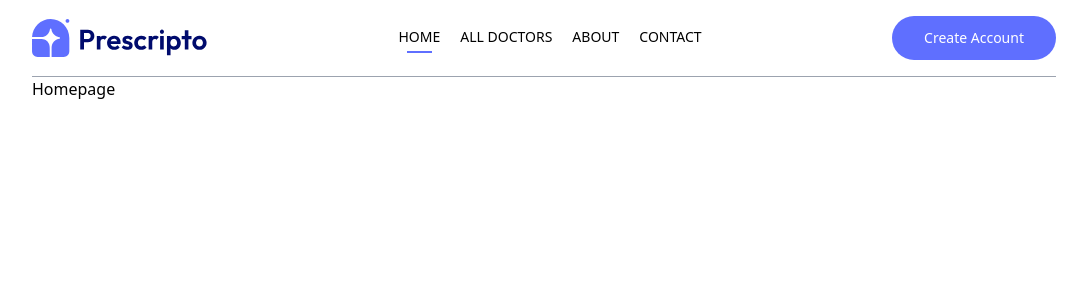
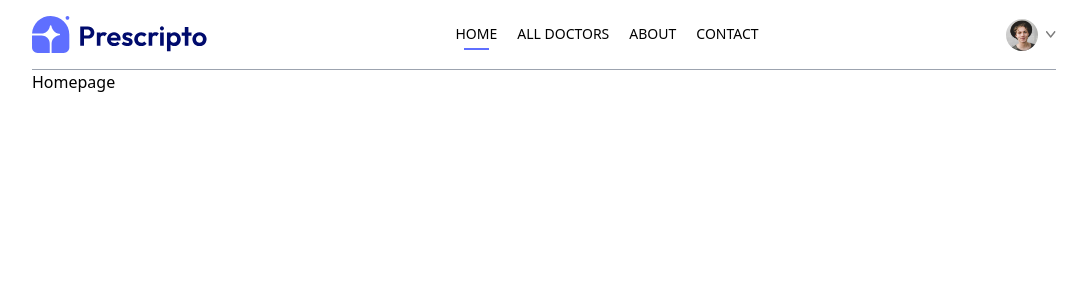
Before and after one commit to kubirthan/Doctor-Appointment-Booking-System, a React app: page / in a window 1280 px wide. Shown: the top 300 px of the page, without its empty margins (96-1183 px from the left). Built offline with nearby package versions, Linux system fonts and the light colour scheme; the HTML template or start-up script is replaced by a standard one.

Commit message:
Complete profile dropdown menu

```diff
--- a/src/components/Navbar.jsx
+++ b/src/components/Navbar.jsx
@@ -1,35 +1,56 @@
-import React from 'react'
-import { assets } from '../assets/assets'
-import { NavLink, useNavigate } from 'react-router-dom'
+import React, { useState } from "react";
+import { assets } from "../assets/assets";
+import { NavLink, useNavigate } from "react-router-dom";
 
 const Navbar = () => {
-    const navigate = useNavigate()
+  const navigate = useNavigate();
+  const [token, setToken] = useState(true);
+
   return (
-    <div className='flex items-center justify-between text-sm py-4 border-b border-b-gray-400'>
-        <img className='w-44 cursor-pointer' src={assets.logo} alt="" />
-        <ul className='hidden md:flex items-start gap-5 font-medium'>
-            <NavLink to={'/'}>
-                <li className='py-1'>HOME</li>
-                <hr className='border-none outline-none h-0.5 bg-primary w-3/5 m-auto hidden'/>
+    <div className="flex items-center justify-between text-sm py-4 border-b border-b-gray-400">
+      <img className="w-44 cursor-pointer" src={assets.logo} alt="" />
+      <ul className="hidden md:flex items-start gap-5 font-medium">
+        <NavLink to={"/"}>
+          <li className="py-1">HOME</li>
+          <hr className="border-none outline-none h-0.5 bg-primary w-3/5 m-auto hidden" />
         </NavLink>
-            <NavLink to={'/doctors'}>
-                <li className='py-1'>ALL DOCTORS</li>
-                <hr className='border-none outline-none h-0.5 bg-primary w-3/5 m-auto hidden'/>
+        <NavLink to={"/doctors"}>
+          <li className="py-1">ALL DOCTORS</li>
+          <hr className="border-none outline-none h-0.5 bg-primary w-3/5 m-auto hidden" />
         </NavLink>
-            <NavLink to={'/about'}>
-                <li className='py-1'>ABOUT</li>
-                <hr className='border-none outline-none h-0.5 bg-primary w-3/5 m-auto hidden'/>
+        <NavLink to={"/about"}>
+          <li className="py-1">ABOUT</li>
+          <hr className="border-none outline-none h-0.5 bg-primary w-3/5 m-auto hidden" />
         </NavLink>
-            <NavLink to={'/contact'}>
-                <li className='py-1'>CONTACT</li>
-                <hr className='border-none outline-none h-0.5 bg-primary w-3/5 m-auto hidden'/>
+        <NavLink to={"/contact"}>
+          <li className="py-1">CONTACT</li>
+          <hr className="border-none outline-none h-0.5 bg-primary w-3/5 m-auto hidden" />
         </NavLink>
       </ul>
-        <div className='flex items-center gap-4'>
-            <button onClick={()=> navigate('/login')} className='bg-primary text-white px-8 py-3 rounded-full font-light hidden md:block'>Create Account</button>
+      <div className="flex items-center gap-4">
+        {token ?
+          <div className="flex items-center gap-2 group relative">
+            <img className="w-8 rounded-full" src={assets.profile_pic} alt="" />
+            <img className="w-2.5" src={assets.dropdown_icon} alt="" />
+            <div className="absolute top-0 right-0 pt-14 text-base font-medium text-gray-600 z-20  hidden group-hover:block">
+                <divc className="min-w-48 bg-stone-100 rounded flex flex-col gap-4 p-4">
+                    <p onClick={()=>navigate('/my-profile')} className="hover:text-black cursor-pointer">My Profile</p>
+                    <p onClick={()=>navigate('/my-appointments')} className="hover:text-black cursor-pointer">My Appintements</p>
+                    <p onClick={()=>setToken(false)} className="hover:text-black cursor-pointer">Logout</p>
+                </divc>
             </div>
           </div>
-  )
+         :
+          <button
+            onClick={() => navigate("/login")}
+            className="bg-primary text-white px-8 py-3 rounded-full font-light hidden md:block"
+          >
+            Create Account
+          </button>
         }
+      </div>
+    </div>
+  );
+};
 
-export default Navbar
+export default Navbar;
```
Lines whose indentation alone changed are shown as unchanged.
